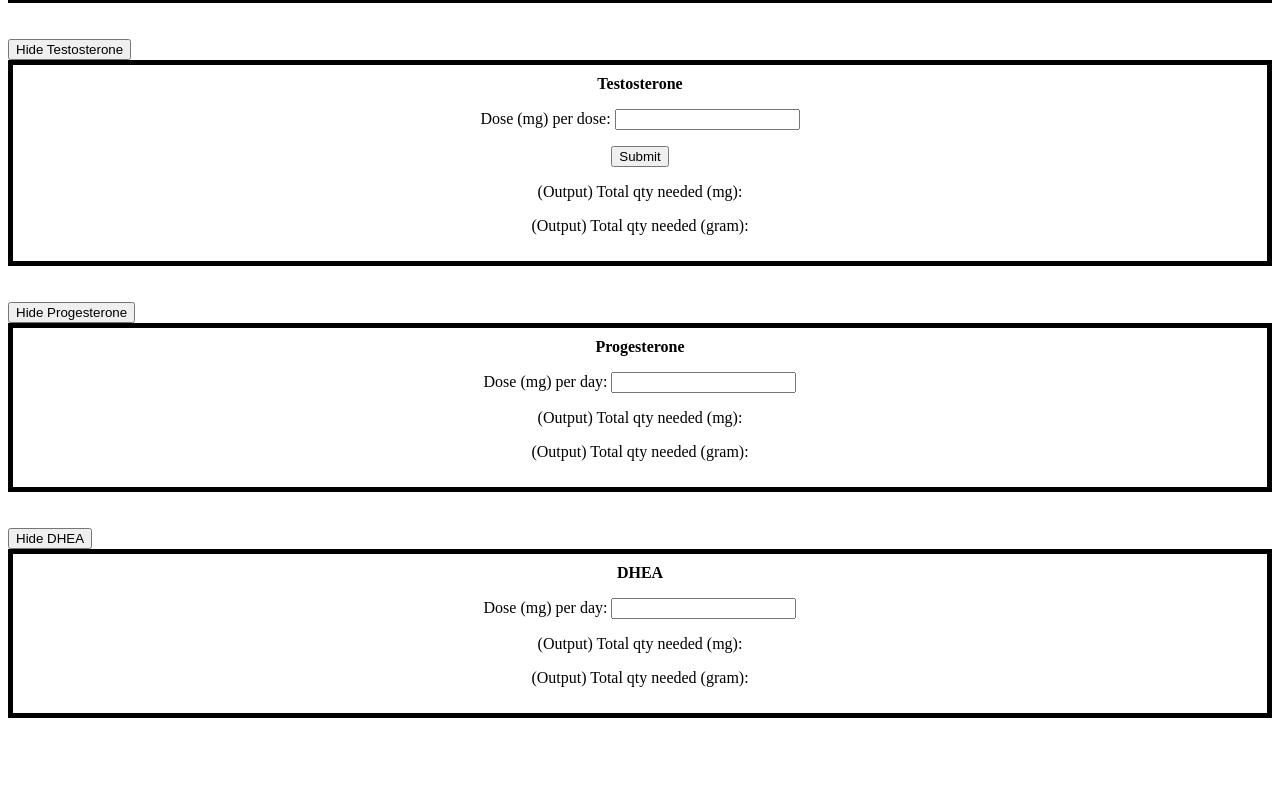
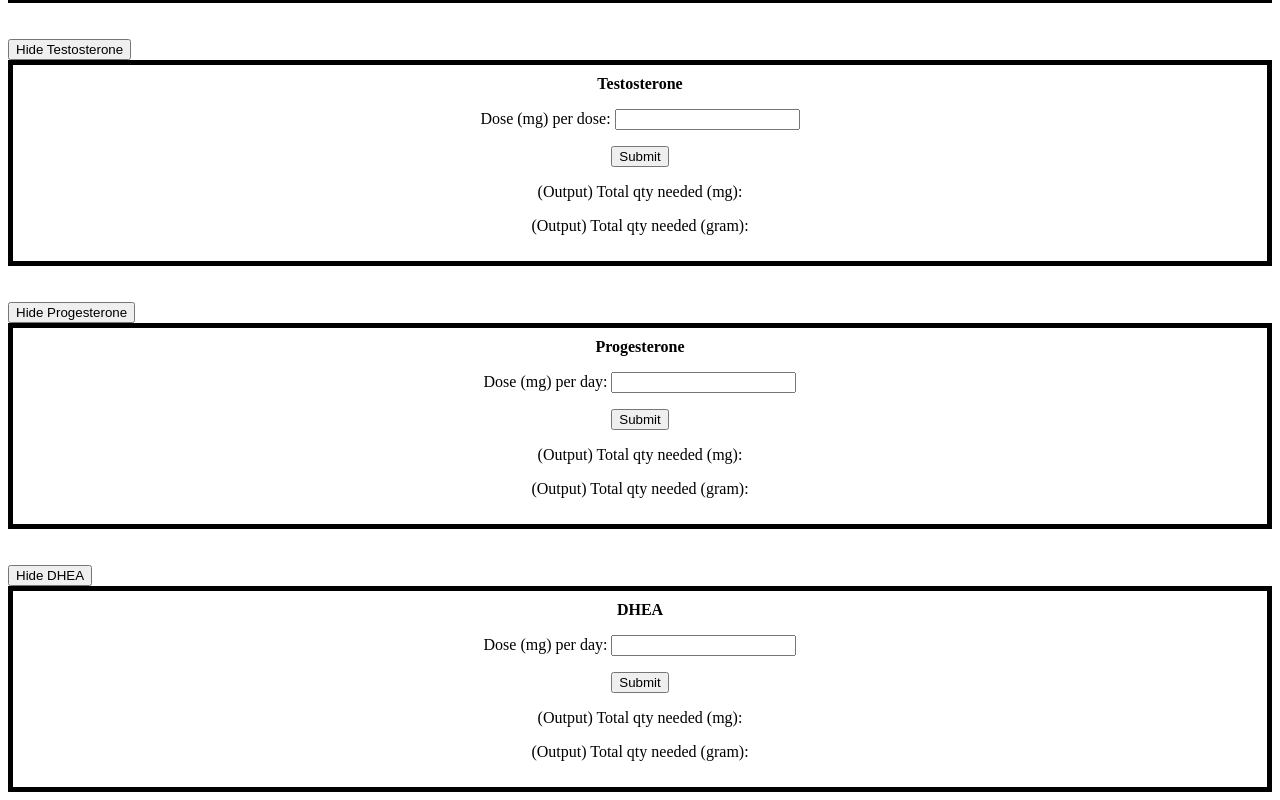
Before and after one commit to cmkc109/compounding, a plain HTML site: page html/hormone.html in a window 1280 px wide. Shown: the part 719-1519 px from the top of the page. Before the commit the page ends 1445 px from the top, so only its background shows below. Drawn offline with Linux system fonts and the light colour scheme.

Commit message:
Add files via upload

```diff
--- a/html/hormone.html
+++ b/html/hormone.html
@@ -69,6 +69,7 @@
 <button onclick="hideProgesterone()">Hide Progesterone</button>
 <div id = "progesterone" class= "progesterone"> <strong>Progesterone</strong> </p>
     <p> Dose (mg) per day: <input type ="text" id="progDose"> </p>
+    <p><input id=submitProg type="submit" value="Submit"></p>
     <p> (Output) Total qty needed (mg): <span id ="progDoseTotalMg"> </span>  </p>
     <p> (Output) Total qty needed (gram): <span id ="progDoseTotalGm"> </span>  </p>
 </div>
@@ -77,6 +78,7 @@
 <button onclick="hideDHEA()">Hide DHEA</button>
 <div id= "DHEA" class= "DHEA"><strong>DHEA</strong> </p>
     <p> Dose (mg) per day: <input type ="text" id="dheaDose"> </p>
+    <p><input id=submitDHEA type="submit" value="Submit"></p>
     <p> (Output) Total qty needed (mg): <span id ="dheaDoseTotalMg"> </span>  </p>
     <p> (Output) Total qty needed (gram): <span id ="dheaDoseTotalGm"> </span>  </p>
 </div>
```
